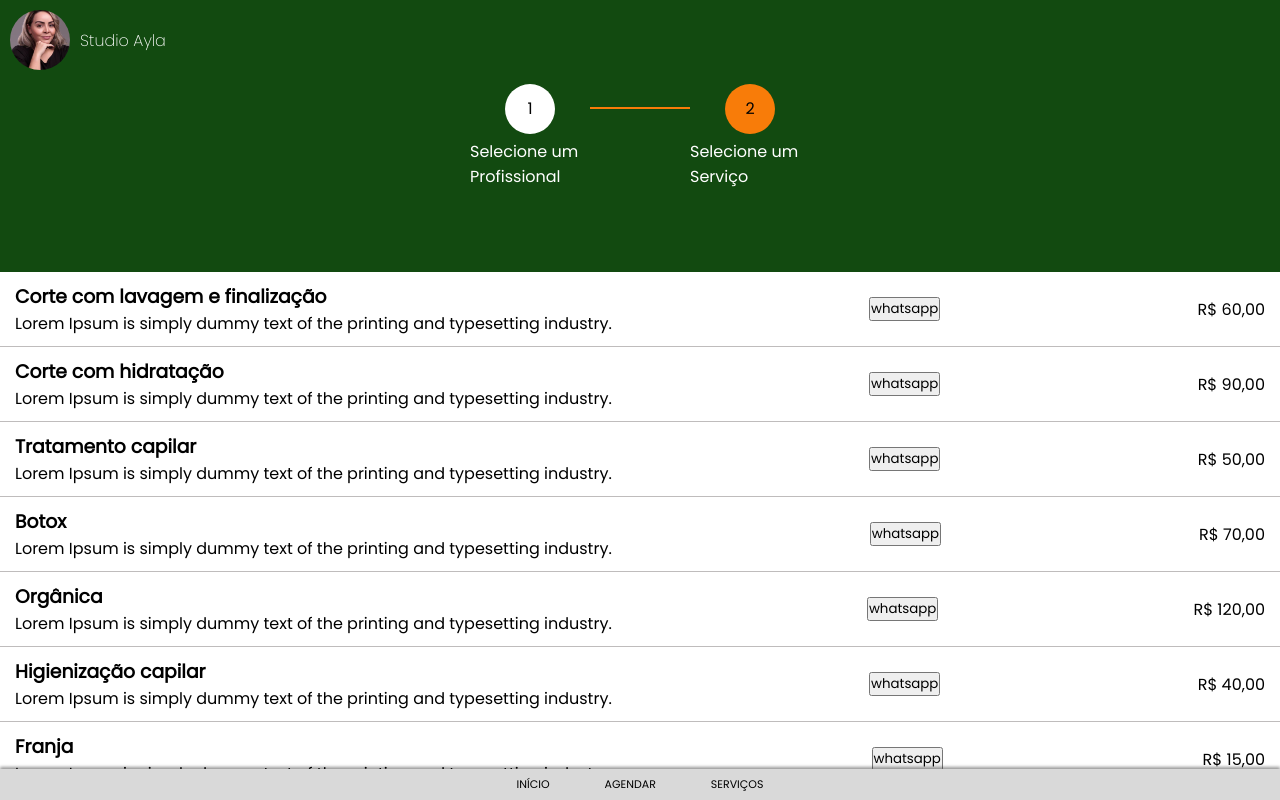
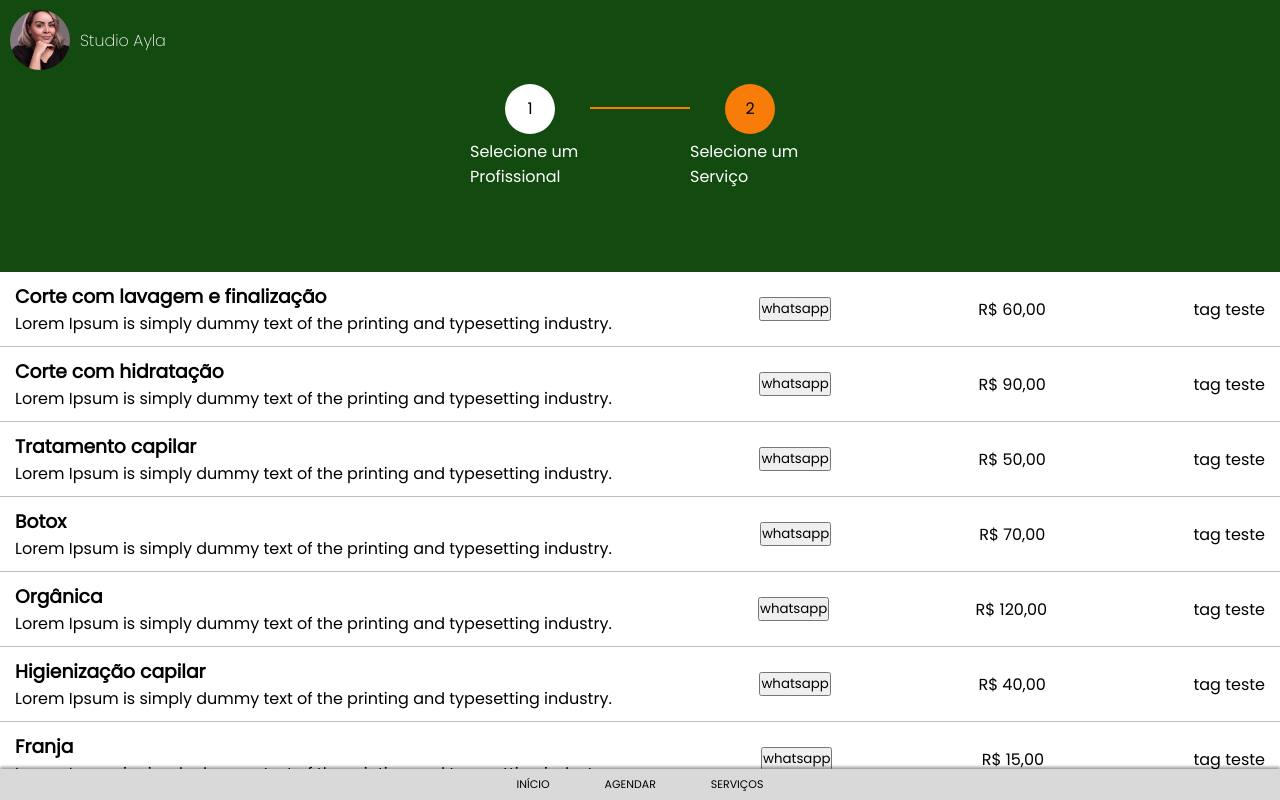
Before and after one commit to patrikferreira/studio-project, a Next.js app: page /service in a window 1280 px wide. Built offline with nearby package versions, Linux system fonts and the light colour scheme.

Commit message:
commit teste

```diff
--- a/src/app/components/CardService.tsx
+++ b/src/app/components/CardService.tsx
@@ -22,6 +22,7 @@ export default function CardService(data: Props) {
             </div>
             <ConfirmButton message={data.service.title} />
             <p>{data.service.price}</p>
+            <p>tag teste</p>
         </div>
     </div>
   )
```
